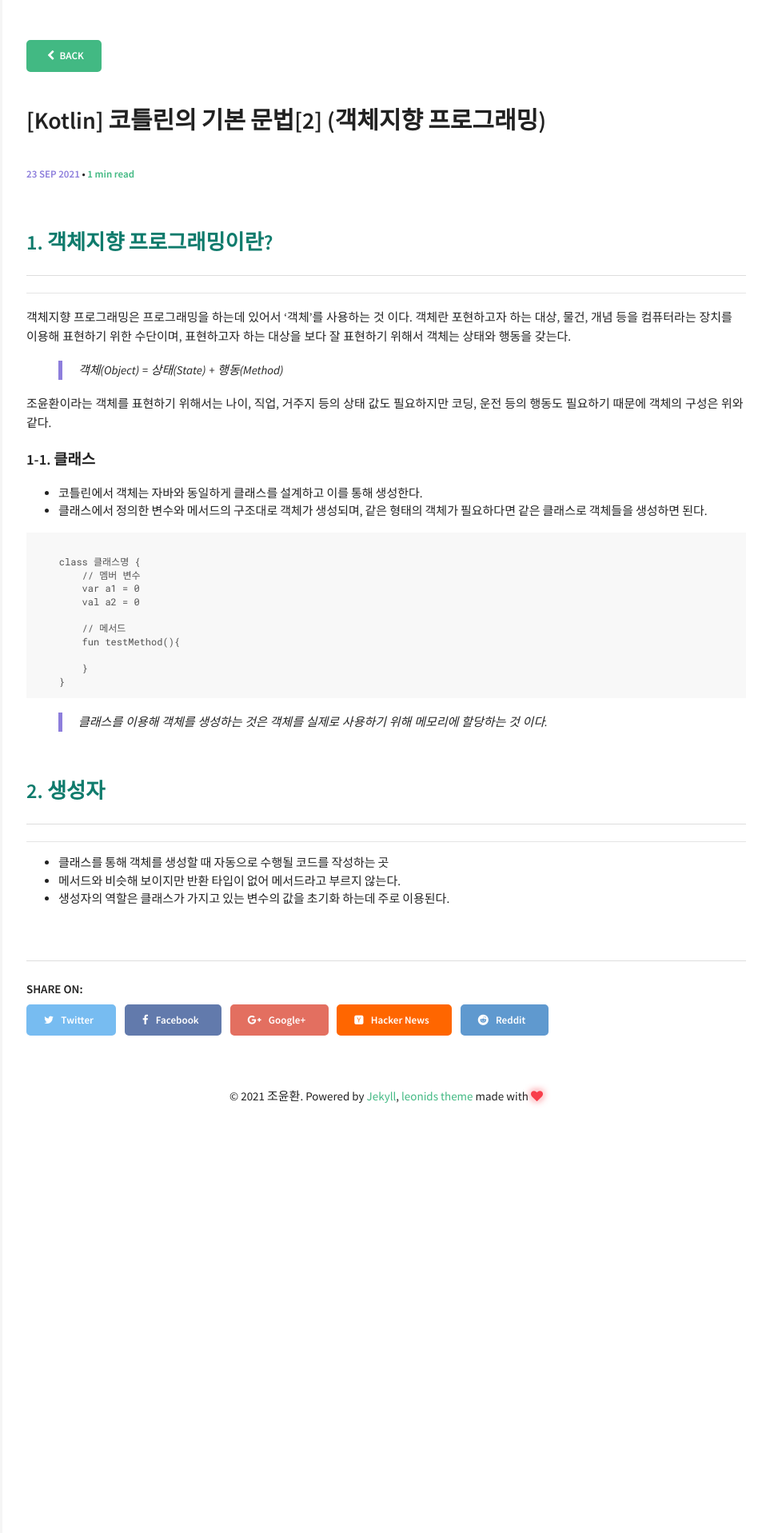
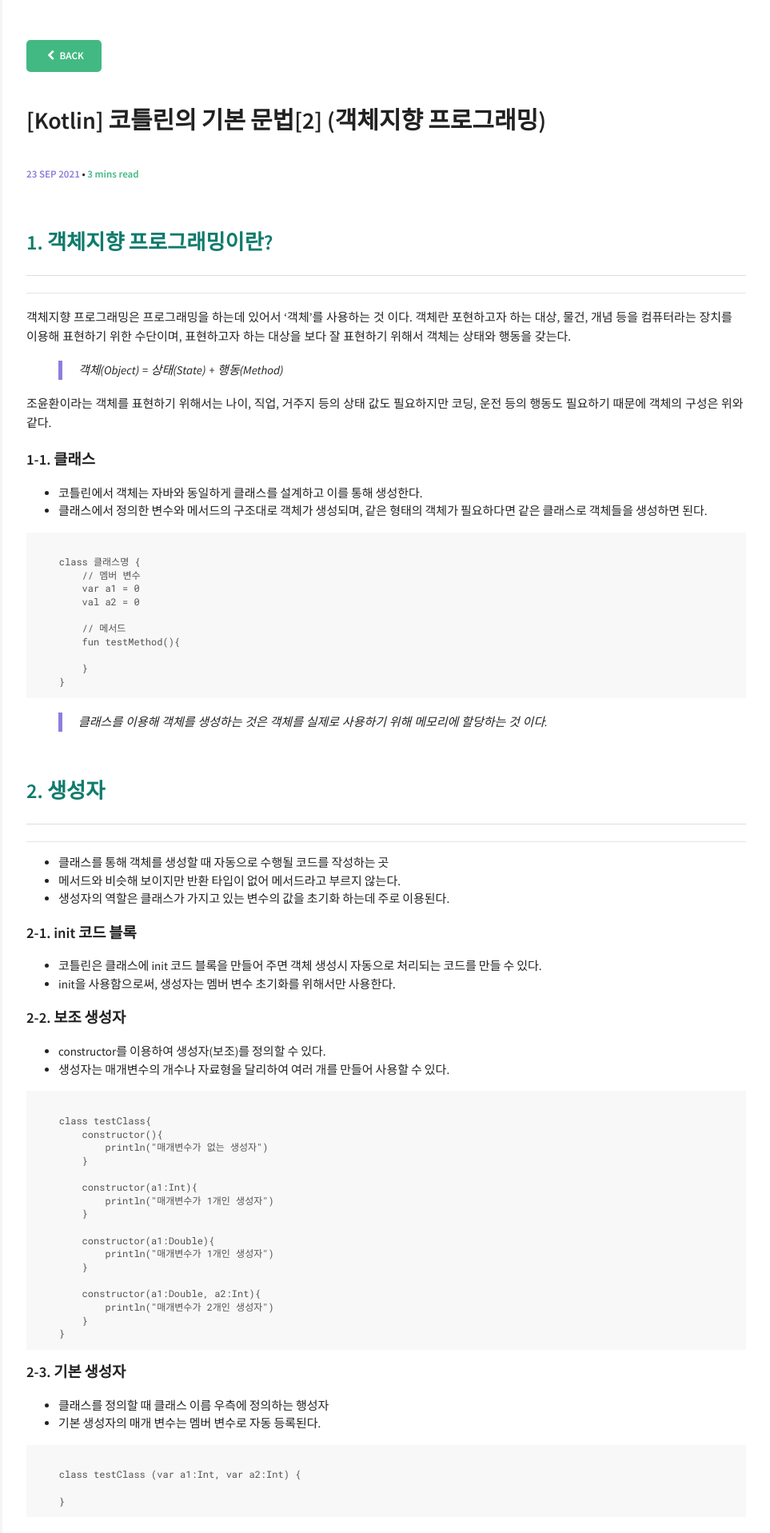
Before and after one commit to younhwan97/younhwan97.github.io, a Jekyll site: the page built from _posts/2021-09-23-kotlin-basic-grammar-2.md, in a window 1280 px wide. Shown: the top 1917 px of the page at 80% size, without its empty margins (317-1280 px from the left). Built offline with Jekyll 4.4.1, drawn with Linux system fonts in a browser that asks for light colours; comment, search, counter and statistics services are not loaded; some of the changed text lies outside the part shown.

Commit message:
[포스팅] 코틀린 객체지향프로그래밍

```diff
--- a/_posts/2021-09-23-kotlin-basic-grammar-2.md
+++ b/_posts/2021-09-23-kotlin-basic-grammar-2.md
@@ -37,3 +37,132 @@ comments: true
 - 클래스를 통해 객체를 생성할 때 자동으로 수행될 코드를 작성하는 곳
 - 메서드와 비슷해 보이지만 반환 타입이 없어 메서드라고 부르지 않는다.
 - 생성자의 역할은 클래스가 가지고 있는 변수의 값을 초기화 하는데 주로 이용된다.
+
+#### 2-1. init 코드 블록
+- 코틀린은 클래스에 init 코드 블록을 만들어 주면 객체 생성시 자동으로 처리되는 코드를 만들 수 있다.
+- init을 사용함으로써, 생성자는 멤버 변수 초기화를 위해서만 사용한다.
+
+#### 2-2. 보조 생성자
+- constructor를 이용하여 생성자(보조)를 정의할 수 있다.
+- 생성자는 매개변수의 개수나 자료형을 달리하여 여러 개를 만들어 사용할 수 있다.
+
+<pre><code>
+    class testClass{
+        constructor(){
+            println("매개변수가 없는 생성자")
+        }
+
+        constructor(a1:Int){
+            println("매개변수가 1개인 생성자")
+        }
+
+        constructor(a1:Double){
+            println("매개변수가 1개인 생성자")
+        }
+
+        constructor(a1:Double, a2:Int){
+            println("매개변수가 2개인 생성자")
+        }
+    }
+</code></pre>
+
+#### 2-3. 기본 생성자
+- 클래스를 정의할 때 클래스 이름 우측에 정의하는 행성자
+- 기본 생성자의 매개 변수는 멤버 변수로 자동 등록된다.
+
+<pre><code>
+    class testClass (var a1:Int, var a2:Int) {
+
+    }
+</code></pre>
+
+**기본 생성자가 정의돼 있을 때 보조 생성자의 정의**
+<pre><code>
+    class testClass (var a1:Int, var a2:Int) {
+
+        constructor(a1: Int) : this (a1, 1000){
+
+        }
+        // 주 생성자가 정의돼 있는 경우 this를 이용해서 보조 생성자에서 주 생성자를 호출해야 한다.
+    }
+</code></pre>
+
+#### 2-4. 생성자 호출 순서
+<pre><code>
+    fun main() {
+        var obj:testClass = testClass(100)
+    }
+
+    class testClass (var a1:Int, var a2:Int) {
+        init {
+            println("init 블록 호출")
+            println("a1: ${a1}")
+            println("a2: ${a2}")
+        }
+
+        constructor(a1: Int) : this (a1, 1000){
+            println("보조 생성자 호출")
+        }
+    }
+</code></pre>
+
+출력 결과: <br>
+    init 블록 호출 <br>
+    a1: 100 <br>
+    a2: 1000 <br>
+    보조 생성자 호출 <br>
+
+<pre><code>
+    fun main() {
+        var obj:testClass = testClass(100, 200)
+    }
+
+    class testClass (var a1:Int, var a2:Int) {
+        init {
+            println("init 블록 호출")
+            println("a1: ${a1}")
+            println("a2: ${a2}")
+        }
+
+        constructor(a1: Int) : this (a1, 1000){
+            println("보조 생성자 호출")
+        }
+    }
+</code></pre>
+
+출력 결과: <br>
+    init 블록 호출 <br>
+    a1: 100 <br>
+    a2: 200 <br>
+
+>매개 변수 조건(개수와 타입)이 주 생성자와 일치하면 주 생성자를 호출하고 init 블록을 호출한다. (보조 생성자를 호출할 필요가 없다.) <br><br>
+매개 변수의 조건이 주 생성자와 일치하지 않으면 해당 조건과 일치하는 보조 생성자를 찾고, 보조 생성자를 이용해 주 생성자를 호출한다. 이후 init 블록을 호출하고 보조 생성자 내부 코드를 호출하게 된다.
+
+## <span style="color:#0f7b6c">3. 상속</span>
+---
+
+- 클래스를 설계할 때 다른 클래스가 가지고 있는 부분을 물려 받는 것을 의미한다.
+- 이를 통해 클래스마다 중복된 부분을 클래스 한 곳에 만들 수 있다.
+- 예를 들면 학생, 주부, 직장인과 같은 클래스는 모두 사람이라는 중복된 부분을 가지므로 사람 클래스를 상속받을 수 있는 것이다.
+
+<pre><code>
+    open class superClasss{
+        // 상속이 가능하게 만들기 위해서는 클래스를 정의할 때 open이라는 키워드를 사용해야 한다.
+        // open 키워드를 사용하지 않으면 java의 final로 클래스가 생성된다.
+    }
+
+    class subClass : superClass() {
+
+    }
+</code></pre>
+
+## <span style="color:#0f7b6c">4. 패키지</span>
+---
+
+- 소프트웨어를 개발하다 보면 클래스도 많이 만들게 되고 kt파일도 많이 만들게 된다.
+- 파일이 많아지면 관리가 불편하고 배포가 힘들기 때문에 특정 기준을 세워 파일을 폴더별로 나누어 관리하면 파일 관리가 용이 해진다.
+- 코틀린에서 kt파일들을 폴더 별로 나눠 관리하는 개념을 패키지라고 부른다.
+
+![create new package]({{site.url}}/img/Kotlin/kotlin-create-new-package.png){:height="300" width="700"}
+
+다른 패키지에 있는 함수나 클래스를 사용하기 위해서 import를 이용해 사용하고자 하는 패키지를 명시할 수 있다.
```
Also changed, not shown: _posts/2021-09-15-kotlin-input-output.md (+2 -2 lines), img/Kotlin/kotlin-create-new-package.png (added), img/Kotlin/kotlin-input.png (renamed from img/2021-09-15-kotlin-input-output/kotlin-input.png), img/Kotlin/kotlin-output.png (renamed from img/2021-09-15-kotlin-input-output/kotlin-output.png), 5 other files.
